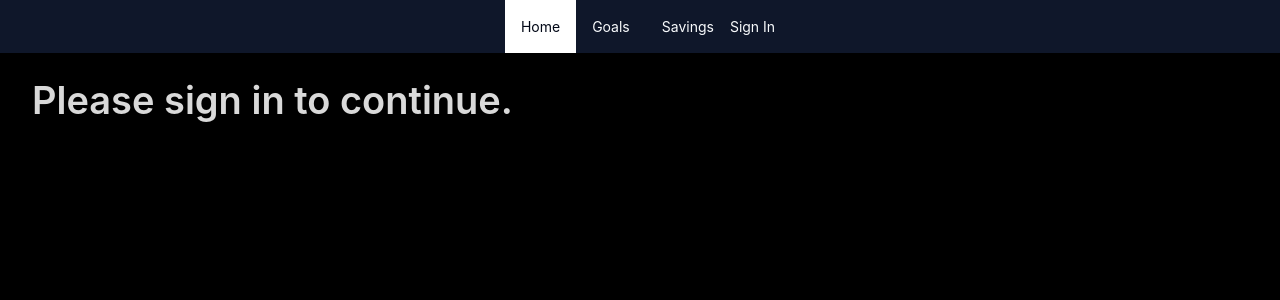
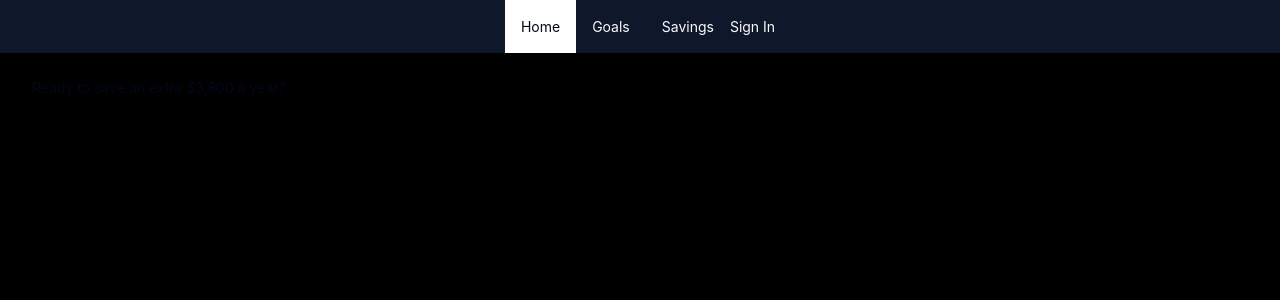
Before and after one commit to Orca-Save/orca, a Next.js app: page / in a window 1280 px wide. Shown: the top 300 px of the page. Built offline with nearby package versions, Linux system fonts and the light colour scheme; no server answers.

Commit message:
remove pinned

```diff
--- /dev/null
+++ b/src/app/(customerFacing)/_components/SignUpPage.tsx
@@ -0,0 +1,9 @@
+import { Space } from "antd";
+
+export default async function SignUpPage() {
+  return (
+    <Space>
+      <h1 className="orca-gradient">Ready to save an extra $3,800 a year?</h1>
+    </Space>
+  );
+}
--- /dev/null
+++ b/src/app/(customerFacing)/onboarding/page.tsx
@@ -0,0 +1,3 @@
+export default async function OnboardingPage() {
+  return <div></div>;
+}
--- a/src/app/(customerFacing)/page.tsx
+++ b/src/app/(customerFacing)/page.tsx
@@ -7,6 +7,7 @@ import { isExtendedSession } from "@/lib/session";
 import { PlusOutlined } from "@ant-design/icons";
 import { getServerSession } from "next-auth";
 import { Title } from "../_components/Typography";
+import SignUpPage from "./_components/SignUpPage";
 
 const DynamicPinnedGoal = dynamic(() => import("./_components/DashGoalCard"), {
   loading: () => <Skeleton paragraph={{ rows: 4 }} />,
@@ -17,7 +18,7 @@ const DynamicQuickSave = dynamic(() => import("./_components/DashQuickSave"), {
 export default async function HomePage() {
   const session = await getServerSession(authOptions);
   if (!session) {
-    return <Title>Please sign in to continue.</Title>;
+    return <SignUpPage />;
   }
   if (isExtendedSession(session)) {
     return (
--- a/src/app/globals.css
+++ b/src/app/globals.css
@@ -80,3 +80,11 @@
     @apply w-full justify-center;
   }
 }
+
+@layer utilities {
+  orca-gradient {
+    background: -webkit-linear-gradient(#00A3FF, #FF00E5);
+    -webkit-background-clip: text;
+    -webkit-text-fill-color: transparent;
+  }
+}
```
Also changed, not shown: 1 other file (tests, documents, lock files or other folders).
